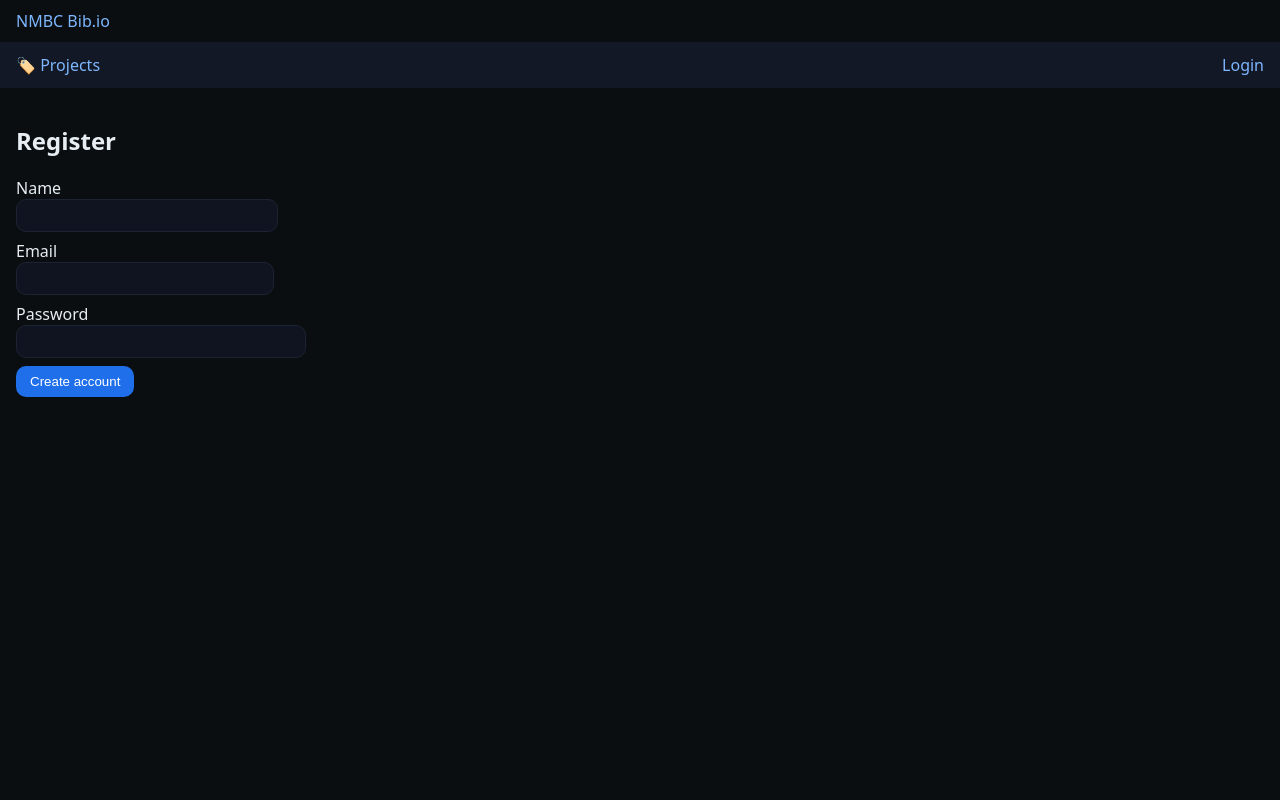
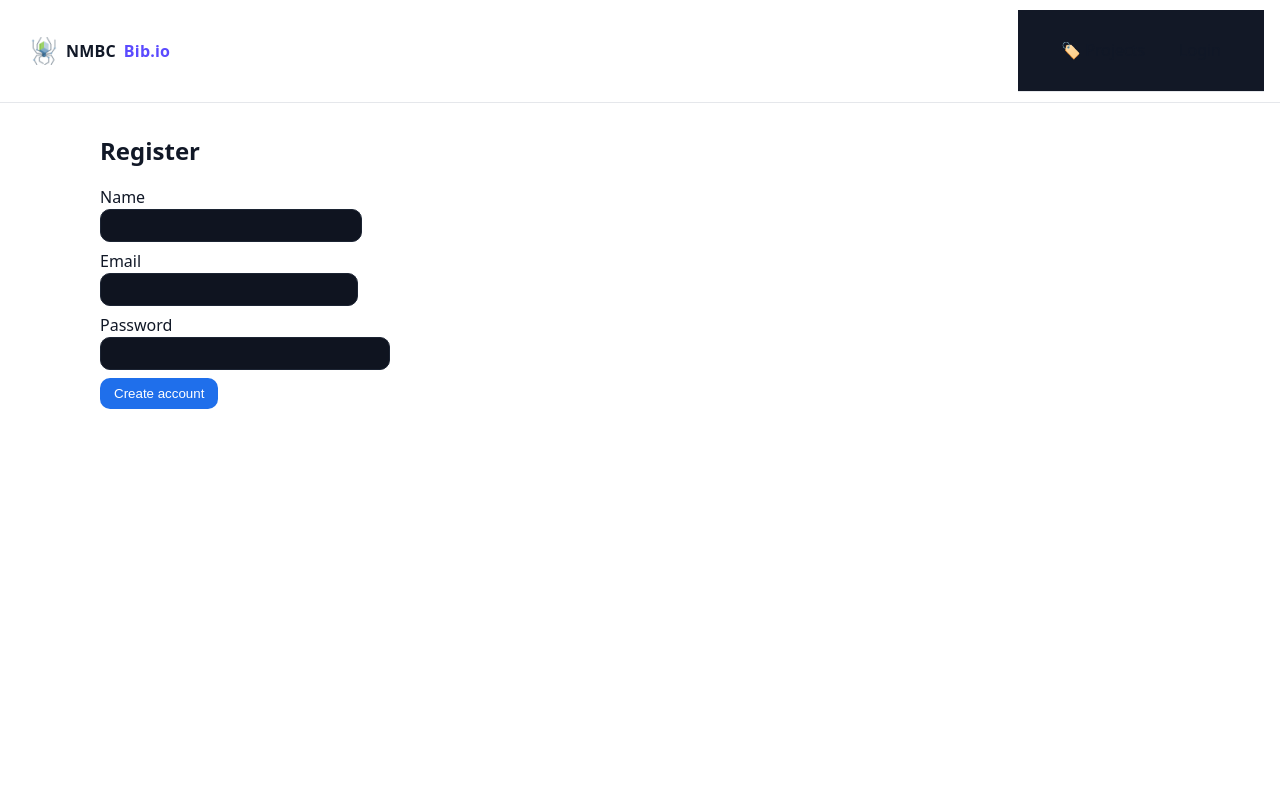
Before and after one commit to nicmasaribeiro/nmbc_bib, a Flask app: page /register in a window 1280 px wide. Run offline with Flask 3, Linux system fonts and the light colour scheme; some libraries are stand-ins or nearby versions.

Commit message:
Add files via upload

```diff
--- a/templates/base.html
+++ b/templates/base.html
@@ -2,32 +2,140 @@
 <html lang="en">
 <head>
   <meta charset="utf-8"/>
-  <title>NMBC Bib.io</title>
-  <meta name="viewport" content="width=device-width, initial-scale=1"/>
+  <title>{{ title or "NMBC Bib.io" }}</title>
+
+  <!-- Mobile-friendly viewport & safe zoom -->
+  <meta name="viewport" content="width=device-width, initial-scale=1, viewport-fit=cover"/>
+  <meta name="theme-color" content="#0f1115"/>
+
+  <!-- Icons -->
+  <link rel="icon" type="image/png" href="{{ url_for('static', filename='logo.png') }}">
+  <link rel="apple-touch-icon" href="{{ url_for('static', filename='logo.png') }}"/>
+
+  <!-- Styles -->
   <link rel="stylesheet" href="{{ url_for('static', filename='styles.css') }}">
-  <script src="https://cdn.socket.io/4.7.5/socket.io.min.js"
-    integrity="sha384-mNY9gLMTJIp6n8+zK7i6ghXfI6oUvvK3dT7BlX6pXWy6+1Yl4e+I3Ao3PKW8m3D5"
-    crossorigin="anonymous"></script>
-  <script src="https://cdn.socket.io/4.7.5/socket.io.min.js" crossorigin="anonymous"></script>
-  <link rel="icon" type="image/png" href="{{ url_for('static', filename='logo.png') }}">
+
+  <!-- Minimal, mobile-first critical tweaks -->
+  <style>
+    :root{
+      --bg:#0f1115; --card:#151922; --text:#e7e9ee; --muted:#98a2b3; --border:#273045; --brand:#7c5cff;
+      --ring: rgba(124,92,255,.35);
+    }
+    @media (prefers-color-scheme: light){
+      :root{ --bg:#ffffff; --card:#f7f8fa; --text:#111827; --muted:#6b7280; --border:#e5e7eb; --brand:#5b4bff; --ring: rgba(91,75,255,.25); }
+    }
+    html,body{ height:100%; }
+    body{
+      margin:0; font-family: ui-sans-serif, system-ui, -apple-system, Segoe UI, Roboto, "Helvetica Neue", Arial, "Noto Sans", "Apple Color Emoji","Segoe UI Emoji";
+      background:var(--bg); color:var(--text); -webkit-font-smoothing:antialiased; line-height:1.45;
+    }
+    /* Layout */
+    .wrap{ display:flex; flex-direction:column; min-height:100dvh; }
+    header{
+      position: sticky; top: 0; z-index: 10;
+      backdrop-filter: saturate(180%) blur(8px);
+      background: color-mix(in oklab, var(--bg) 80%, transparent);
+      border-bottom:1px solid var(--border);
+    }
+    .bar{ display:flex; align-items:center; justify-content:space-between; gap:10px; padding:10px 14px; }
+    .brand{
+      display:inline-flex; align-items:center; gap:8px; text-decoration:none; color:var(--text); font-weight:700; letter-spacing:.2px;
+    }
+    .brand img{ width:28px; height:28px; border-radius:6px; }
+    .brand span{ color:var(--brand); }
+
+    /* Nav */
+    nav.topbar{ border-bottom:1px solid var(--border); }
+    .nav-inner{ display:flex; align-items:center; justify-content:space-between; gap:8px; padding:8px 14px; }
+    .left, .right{ display:flex; align-items:center; gap:10px; }
+    .toplink{
+      display:inline-flex; align-items:center; gap:6px; padding:8px 12px; border-radius:10px; text-decoration:none;
+      color:var(--text); background:transparent; border:1px solid transparent;
+    }
+    .toplink:focus-visible{ outline:2px solid var(--ring); outline-offset:2px; border-radius:12px; }
+    .userpill{ color:var(--muted); font-size:.92rem; }
+
+    /* Mobile menu */
+    .menu-btn{
+      display:inline-flex; align-items:center; justify-content:center;
+      width:38px; height:38px; border-radius:10px; border:1px solid var(--border); background:var(--card); color:var(--text);
+    }
+    .menu-panel{
+      display:none; border-top:1px solid var(--border); background:var(--card);
+    }
+    .menu-panel.open{ display:block; }
+    .menu-links{ display:flex; flex-direction:column; padding:8px; }
+    .menu-links a{ padding:10px 12px; border-radius:10px; text-decoration:none; color:var(--text); }
+    .menu-links a:active{ background: color-mix(in oklab, var(--card) 80%, var(--brand)); }
+
+    /* Container */
+    .container{ width:min(100%, 1080px); margin-inline:auto; padding:14px; }
+    @media (min-width: 720px){
+      .menu-btn{ display:none; }
+      .menu-panel{ display:none !important; }
+      .left, .right{ gap:12px; }
+    }
+
+    /* Flash messages */
+    .flashwrap{ display:grid; gap:8px; margin:8px 0 4px; }
+    .flash{ padding:10px 12px; border-radius:10px; background:var(--card); border:1px solid var(--border); }
+    .flash.success{ border-color:#22c55e33; }
+    .flash.error{ border-color:#ef444433; }
+
+    /* Fluid type for small screens */
+    h1,h2,h3{ line-height:1.2 }
+    h1{ font-size: clamp(1.25rem, 2.8vw + .6rem, 1.9rem); }
+    h2{ font-size: clamp(1.1rem, 2.2vw + .5rem, 1.5rem); }
+  </style>
+
+  {% block head %}{% endblock %}
 </head>
 <body>
+  <div class="wrap">
+    <!-- Top brand bar -->
     <header>
-    <a class="brand" href="/">NMBC <span>Bib.io</span></a>
-  </header>
-  <nav class="topbar">
+      <div class="bar">
+        <a class="brand" href="{{ url_for('dashboard') }}">
+          <img src="{{ url_for('static', filename='logo.png') }}" alt="NMBC logo" width="28" height="28" decoding="async">
+          NMBC <span>Bib.io</span>
+        </a>
+        <!-- Hamburger only on small screens -->
+        <button class="menu-btn" id="menuBtn" aria-label="Open menu" aria-expanded="false" aria-controls="menuPanel">
+          ☰
+        </button>
+      </div>
+
+      <!-- Primary nav -->
+      <nav class="topbar" role="navigation" aria-label="Primary">
+        <div class="nav-inner">
           <div class="left">
-      <a href="{{ url_for('dashboard') }}">🏷️ Projects</a>
+            <a class="toplink" href="{{ url_for('dashboard') }}">🏷️ Projects</a>
           </div>
           <div class="right">
             {% if current_user.is_authenticated %}
-        <span>{{ current_user.email }}</span>
+              <span class="userpill">{{ current_user.email }}</span>
+              <a class="toplink" href="{{ url_for('logout') }}">Logout</a>
+            {% else %}
+              <a class="toplink" href="{{ url_for('login') }}">Login</a>
+            {% endif %}
+          </div>
+        </div>
+
+        <!-- Collapsible mobile menu -->
+        <div class="menu-panel" id="menuPanel">
+          <div class="menu-links">
+            <a href="{{ url_for('dashboard') }}">🏷️ Projects</a>
+            {% if current_user.is_authenticated %}
               <a href="{{ url_for('logout') }}">Logout</a>
             {% else %}
               <a href="{{ url_for('login') }}">Login</a>
             {% endif %}
           </div>
+        </div>
       </nav>
+    </header>
+
+    <!-- Main content -->
     <main class="container">
       {% with msgs = get_flashed_messages(with_categories=true) %}
         {% if msgs %}
@@ -38,32 +146,61 @@
           </div>
         {% endif %}
       {% endwith %}
-    {% block content %}<!-- in base.html, load client from CDN -->
-    <script src="https://cdn.socket.io/4.7.5/socket.io.min.js" crossorigin="anonymous"></script>
+
+      {% block content %}{% endblock %}
+    </main>
+
+    {% block footer %}{% endblock %}
+  </div>
+
+  <!-- Scripts: load once, defer for faster first paint -->
+  <script defer src="https://cdn.socket.io/4.7.5/socket.io.min.js" crossorigin="anonymous"></script>
+  <script defer src="{{ url_for('static', filename='page.js') }}"></script>
 
   <script>
-      // on pages that use sockets (e.g., code_workspace.html)
-      const sock = io({ transports: ["websocket"], upgrade: false }); // 👈 force WS
-      sock.emit("join_topic", { project_id: {{ project.id }}, page_id: {{ page.id }}, topic_id: {{ topic.id }} });
+    // Mobile nav toggle
+    (function(){
+      const btn = document.getElementById('menuBtn');
+      const panel = document.getElementById('menuPanel');
+      if(!btn || !panel) return;
+      btn.addEventListener('click', () => {
+        const open = panel.classList.toggle('open');
+        btn.setAttribute('aria-expanded', open ? 'true' : 'false');
+      });
+    }());
+
+    // Socket.IO: only join when the page provides project/page/topic
+    document.addEventListener('DOMContentLoaded', () => {
+      // Ensure Socket.IO is available and required IDs exist
+      try {
+        {% if project and page and topic %}
+          if (typeof io !== 'undefined') {
+            const sock = io({ transports: ["websocket"], upgrade: false });
+            sock.emit("join_topic", {
+              project_id: {{ project.id }},
+              page_id: {{ page.id }},
+              topic_id: {{ topic.id }}
+            });
+            // Optional listeners; guard appendOut existence
             sock.on("code_output", (msg) => {
               if (msg.topic_id !== {{ topic.id }}) return;
               const text = String(msg.data || "");
+              if (typeof appendOut === 'function') {
                 appendOut(`[${msg.stream}] ${text}${text.endsWith('\n') ? '' : '\n'}`);
+              }
             });
             sock.on("code_done", (msg) => {
               if (msg.topic_id !== {{ topic.id }}) return;
+              if (typeof appendOut === 'function') {
                 appendOut(`\n[status] process exited with code ${msg.returncode}\n`);
+              }
+            });
+          }
+        {% endif %}
+      } catch(e){ /* no-op on pages without sockets */ }
     });
   </script>
-{% endblock %}
-  </main>
-  <script src="{{ url_for('static', filename='page.js') }}"></script>
-  <script src="{{ url_for('static', filename='socket.io.min.js') }}"></script>
-  <script>
-    // Flask-SocketIO serves this path automatically; fallback local if you prefer
-    if (typeof io === 'undefined') {
-      document.write('<script src="/socket.io/socket.io.js"><\/script>');
-    }
-  </script>
+
+  {% block scripts %}{% endblock %}
 </body>
 </html>
```
Lines whose indentation alone changed are shown as unchanged.
